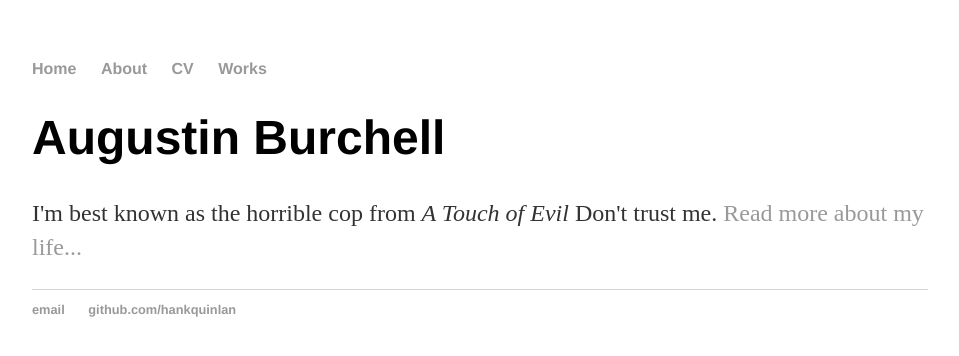
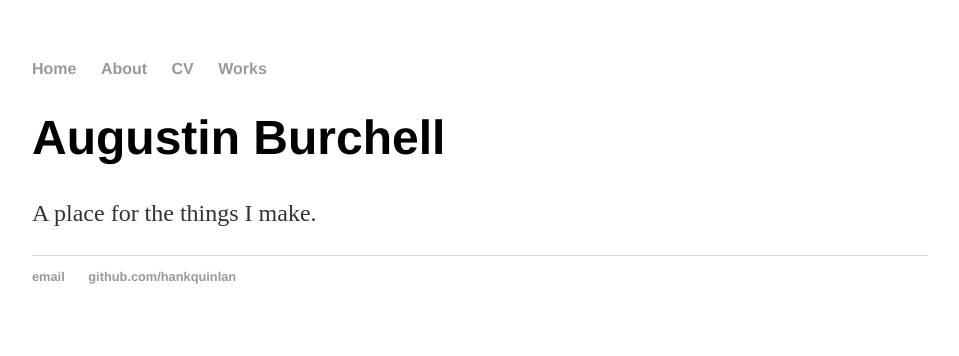
Before and after one commit to aburchell/aburchell.github.io, a Jekyll site: the page built from index.html, in a window 1280 px wide. Shown: the top 356 px of the page, without its empty margins (160-1119 px from the left). Built offline with Jekyll 4.4.1, drawn with Linux system fonts in a browser that asks for light colours.

Commit message:
Changed homepage content

```diff
--- a/index.html
+++ b/index.html
@@ -4,5 +4,9 @@ title: Augustin Burchell
 ---
 <div class="blurb">
 	<h1>Augustin Burchell</h1>
-	<p>I'm best known as the horrible cop from <em>A Touch of Evil</em> Don't trust me. <a href="/about">Read more about my life...</a></p>
+	<p>A place for the things I make.</p>
 </div><!-- /.blurb -->
+
+<!-- A link to another page
+<a href="/about">Read more about my life...</a>
+-->
```
